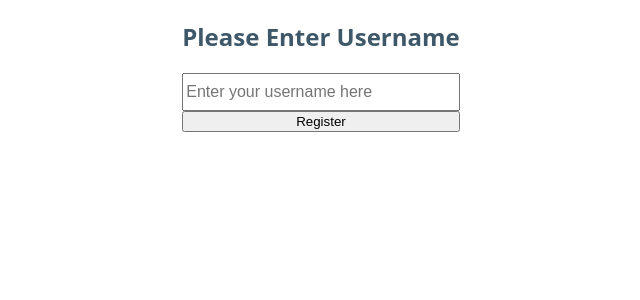
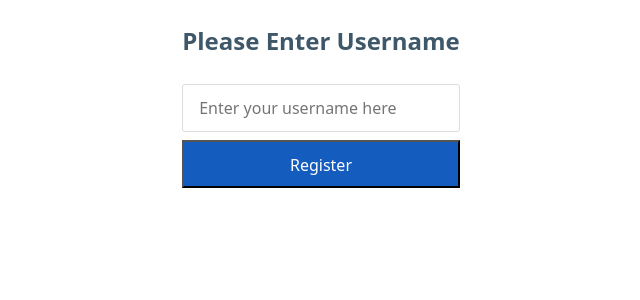
Before and after one commit to BangNguyen1992/react-chat-app, a React (Create React App) app in the folder client/: page / in a window 1280 px wide. Shown: the top 300 px of the page, without its empty margins (319-959 px from the left). Built offline with nearby package versions, Linux system fonts and the light colour scheme; no server answers.

Commit message:
update Register styles

```diff
--- a/client/src/Component/Register/Register.js
+++ b/client/src/Component/Register/Register.js
@@ -84,8 +84,8 @@ class Register extends Component {
             placeholder="Enter your username here"
           />
           {this.state.isExist
-            ? <button type="submit"> Login </button>
-            : <button type="submit"> Register </button>
+            ? <button className="register-button" type="submit"> Login </button>
+            : <button className="register-button" type="submit"> Register </button>
           }
 
         </form>
--- a/client/src/Component/Register/styles.css
+++ b/client/src/Component/Register/styles.css
@@ -8,9 +8,34 @@
 .register-form {
   display: flex;
   flex-direction: column;
+  height: 12em;
+  justify-content: space-around;
 }
 
 .register-form input {
-  min-height: 2em;
+  /* min-height: 1em;
   font-size: 1em;
+  padding: 1em 0.5em; */
+
+  border: 1px solid #ddd;
+  border-radius: 3px;
+  /* height: 44px; */
+  padding: .75em 1em;
+  /* width: 100%; */
+  -webkit-transition: all .1s;
+  -o-transition: all .1s;
+  transition: all .1s;
+  font: inherit;
 }
+
+.register-button {
+  height: 3em;
+  padding: .75em 1em;
+  width: 100%;
+  background-color: #145CBE;
+  color: white;
+  -webkit-transition: all .1s;
+  -o-transition: all .1s;
+  transition: all .1s;
+  font: inherit;
+}
```
